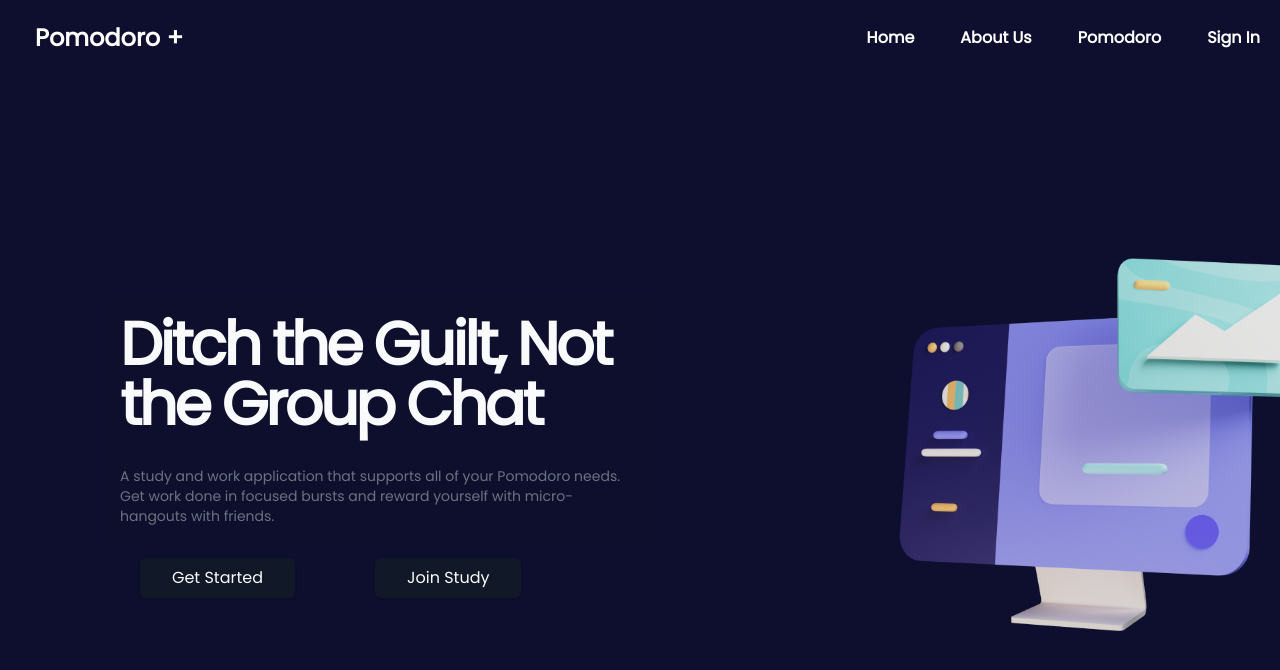
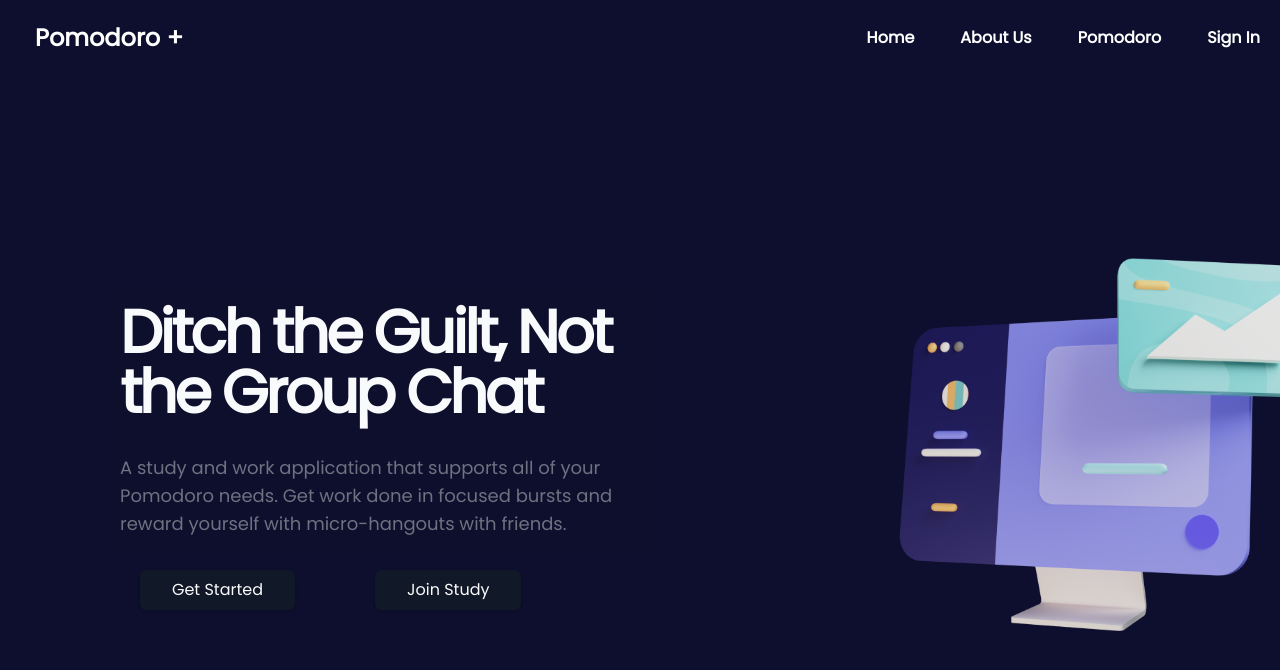
Before and after one commit to raphaelpalacio/CS370Project, a React (Create React App) app: page / in a window 1280 px wide. Shown: the top 670 px of the page. Built offline with nearby package versions, Linux system fonts and the light colour scheme; no server answers.

Commit message:
Sizing edits

```diff
--- a/src/pages/HomePage.js
+++ b/src/pages/HomePage.js
@@ -16,11 +16,11 @@ export default function Component() {
           <div className="flex flex-col justify-center space-y-4">
             <div className="space-y-2">
               <div className="bg-gray-900 bg-opacity-10 p-4 rounded-lg">
-                <h1 className="text-3xl font-bold tracking-tighter sm:text-5xl xl:text-6xl/none text-slate-50">
+                <h1 className="text-4xl font-bold tracking-tighter sm:text-5xl xl:text-6xl/none text-slate-50">
                 Ditch the Guilt, Not the Group Chat
                 </h1>
                 <br></br>
-                <p className="max-w-[600px] text-gray-500 md:text-sm dark:text-slate-100">
+                <p className="max-w-[600px] text-gray-500 md:text-lg dark:text-slate-100">
                   A study and work application that supports all of your Pomodoro needs. Get work done in focused bursts and reward yourself with micro-hangouts with friends.
                 </p>
               </div>
```
